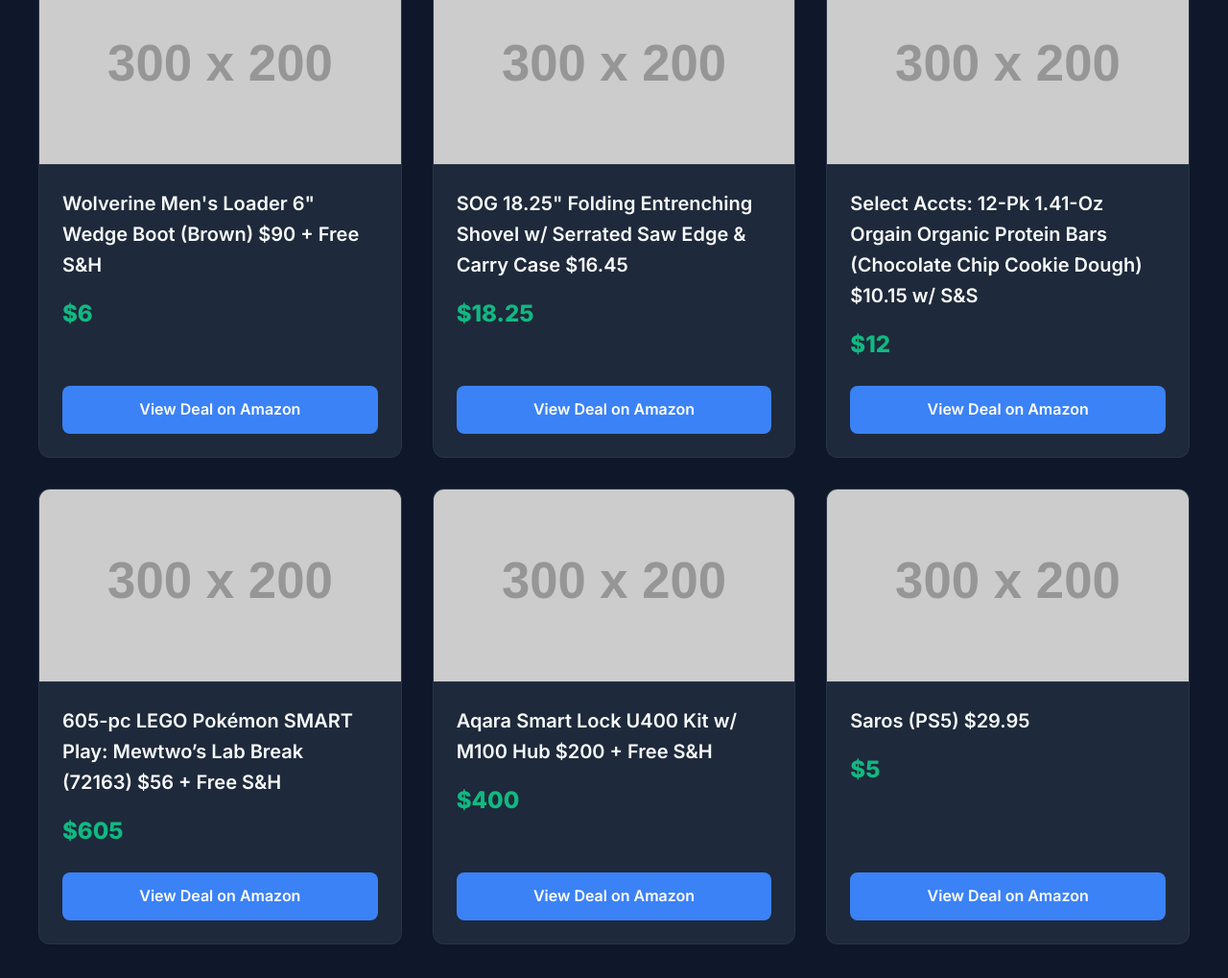
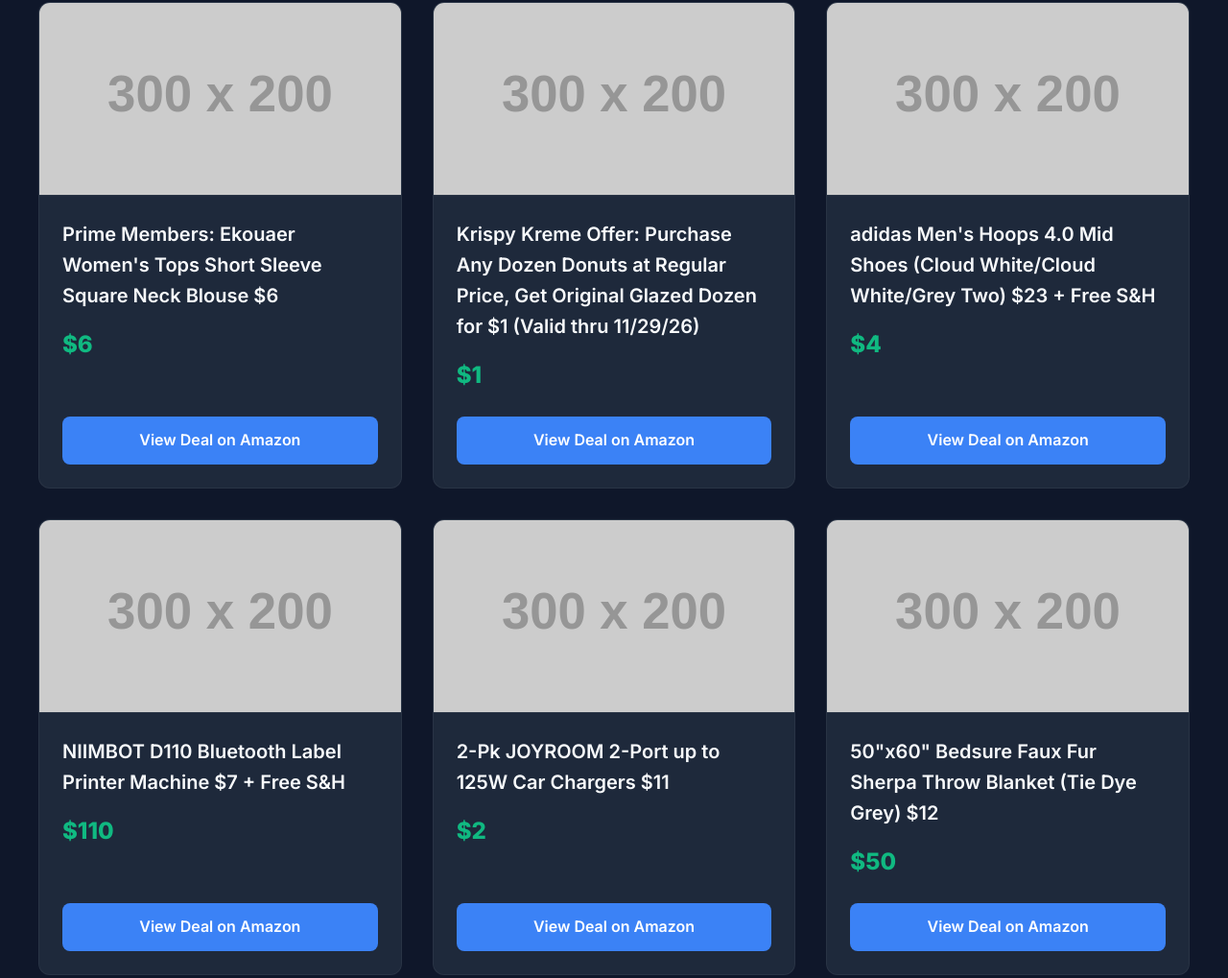
Before and after one commit to littlejosh1233/daily-deals, a plain HTML site: page docs/index.html in a window 1280 px wide. Shown: the part 1307-2326 px from the top of the page at 96% size. Drawn offline with Linux system fonts and the light colour scheme; placeholder pictures from the web are drawn by us.

Commit message:
Auto-update daily deals Wed 11/18/2026

```diff
--- a/docs/index.html
+++ b/docs/index.html
@@ -157,31 +157,95 @@
 
     <header>
         <h1>Daily Tech Deals</h1>
-        <p class="subtitle">The best, hand-picked PC parts and gaming gear. Updated November 17, 2026, 03:52 PM.</p>
+        <p class="subtitle">The best, hand-picked PC parts and gaming gear. Updated November 18, 2026, 03:55 PM.</p>
     </header>
 
     <div class="container">
 
         <div class="card">
-            <img src="https://via.placeholder.com/300x200?text=Top+Deal" alt="32-Pc Soyee Magnetic Tiles Building Blocks for Kids $11" class="card-img">
+            <img src="https://via.placeholder.com/300x200?text=Top+Deal" alt="ASUS TUF Gaming A16: 16" 165Hz FHD+, Ryzen 9 8940HX, RTX 5070, 16GB DDR5, 512GB SSD $1550 + Free S&H" class="card-img">
             <div class="card-content">
-                <h2 class="card-title">32-Pc Soyee Magnetic Tiles Building Blocks for Kids $11</h2>
+                <h2 class="card-title">ASUS TUF Gaming A16: 16" 165Hz FHD+, Ryzen 9 8940HX, RTX 5070, 16GB DDR5, 512GB SSD $1550 + Free S&H</h2>
                 <div class="card-price-row">
                     <div>
-                        <span class="price">$32</span>
+                        <span class="price">$16</span>
 
                     </div>
 
                 </div>
                 <!-- This links to the product using YOUR affiliate tag -->
-                <a href="https://slickdeals.net/f/20309691-magnetic-tiles-toddler-toys-magnetic-building-blocks-for-kids-educational-toys-for-boys-and-girls-9-99?utm_source=rss&utm_content=fp&utm_medium=RSS2?tag=little1233s-20" target="_blank" class="btn">View Deal on Amazon</a>
+                <a href="https://slickdeals.net/f/20331936-asus-tuf-gaming-a16-16-165hz-fhd-ryzen-9-8940hx-rtx-5070-16gb-ddr5-512gb-ssd-1549-99?utm_source=rss&utm_content=fp&utm_medium=RSS2?tag=little1233s-20" target="_blank" class="btn">View Deal on Amazon</a>
             </div>
         </div>
 
         <div class="card">
-            <img src="https://via.placeholder.com/300x200?text=Top+Deal" alt="Red Dead Redemption 2 (PS4 or Xbox One) $15" class="card-img">
+            <img src="https://via.placeholder.com/300x200?text=Top+Deal" alt="Days Gone (PS4) $20 + Free S&H" class="card-img">
             <div class="card-content">
-                <h2 class="card-title">Red Dead Redemption 2 (PS4 or Xbox One) $15</h2>
+                <h2 class="card-title">Days Gone (PS4) $20 + Free S&H</h2>
+                <div class="card-price-row">
+                    <div>
+                        <span class="price">$4</span>
+
+                    </div>
+
+                </div>
+                <!-- This links to the product using YOUR affiliate tag -->
+                <a href="https://slickdeals.net/f/20317611-days-gone-playstation-4-19-99?utm_source=rss&utm_content=fp&utm_medium=RSS2?tag=little1233s-20" target="_blank" class="btn">View Deal on Amazon</a>
+            </div>
+        </div>
+
+        <div class="card">
+            <img src="https://via.placeholder.com/300x200?text=Top+Deal" alt="ClearSpace 86L Heavy Duty Moving Storage Bag w/ Lids: 8-Pk for $25; 6-Pk for $19.50 + Free S&H" class="card-img">
+            <div class="card-content">
+                <h2 class="card-title">ClearSpace 86L Heavy Duty Moving Storage Bag w/ Lids: 8-Pk for $25; 6-Pk for $19.50 + Free S&H</h2>
+                <div class="card-price-row">
+                    <div>
+                        <span class="price">$86</span>
+
+                    </div>
+
+                </div>
+                <!-- This links to the product using YOUR affiliate tag -->
+                <a href="https://slickdeals.net/f/20317254-clearspace-86l-heavy-duty-moving-storage-bag-w-lids-8-pk-for-25-6-pk-for-19-50-free-s-h?utm_source=rss&utm_content=fp&utm_medium=RSS2?tag=little1233s-20" target="_blank" class="btn">View Deal on Amazon</a>
+            </div>
+        </div>
+
+        <div class="card">
+            <img src="https://via.placeholder.com/300x200?text=Top+Deal" alt="Horizon Zero Dawn Remastered (PS5) $20" class="card-img">
+            <div class="card-content">
+                <h2 class="card-title">Horizon Zero Dawn Remastered (PS5) $20</h2>
+                <div class="card-price-row">
+                    <div>
+                        <span class="price">$5</span>
+
+                    </div>
+
+                </div>
+                <!-- This links to the product using YOUR affiliate tag -->
+                <a href="https://slickdeals.net/f/20317608-horizon-zero-dawn-remastered-playstation-5-19-99?utm_source=rss&utm_content=fp&utm_medium=RSS2?tag=little1233s-20" target="_blank" class="btn">View Deal on Amazon</a>
+            </div>
+        </div>
+
+        <div class="card">
+            <img src="https://via.placeholder.com/300x200?text=Top+Deal" alt="DeWALT 20V 5" Random Orbit Sander w/ 20V MAX 6Ah & 4Ah Batteries & Charger $199 + Free S&H" class="card-img">
+            <div class="card-content">
+                <h2 class="card-title">DeWALT 20V 5" Random Orbit Sander w/ 20V MAX 6Ah & 4Ah Batteries & Charger $199 + Free S&H</h2>
+                <div class="card-price-row">
+                    <div>
+                        <span class="price">$20</span>
+
+                    </div>
+
+                </div>
+                <!-- This links to the product using YOUR affiliate tag -->
+                <a href="https://slickdeals.net/f/20325414-dewalt-20-volt-lithium-ion-cordless-5-in-random-orbit-sander-with-20v-max-lithium-ion-6-0ah-and-4-0ah-batteries-and-charger-199?utm_source=rss&utm_content=fp&utm_medium=RSS2?tag=little1233s-20" target="_blank" class="btn">View Deal on Amazon</a>
+            </div>
+        </div>
+
+        <div class="card">
+            <img src="https://via.placeholder.com/300x200?text=Top+Deal" alt="DJI Mic Mini (2 TX + 1 RX) Wireless Lavalier Microphone System $59 + Free S&H" class="card-img">
+            <div class="card-content">
+                <h2 class="card-title">DJI Mic Mini (2 TX + 1 RX) Wireless Lavalier Microphone System $59 + Free S&H</h2>
                 <div class="card-price-row">
                     <div>
                         <span class="price">$2</span>
@@ -190,30 +254,14 @@
 
                 </div>
                 <!-- This links to the product using YOUR affiliate tag -->
-                <a href="https://slickdeals.net/f/20327652-red-dead-redemption-2-ps4-or-xbox-one-15?utm_source=rss&utm_content=fp&utm_medium=RSS2?tag=little1233s-20" target="_blank" class="btn">View Deal on Amazon</a>
+                <a href="https://slickdeals.net/f/20325426-59-dji-mic-mini-2-tx-1-rx-wireless-lavalier-microphone-system-at-amazon?utm_source=rss&utm_content=fp&utm_medium=RSS2?tag=little1233s-20" target="_blank" class="btn">View Deal on Amazon</a>
             </div>
         </div>
 
         <div class="card">
-            <img src="https://via.placeholder.com/300x200?text=Top+Deal" alt="LongBay Men's Indoor/Outdoor Memory Foam Slippers (Various Colors) $12.60" class="card-img">
+            <img src="https://via.placeholder.com/300x200?text=Top+Deal" alt="Prime Members: Ekouaer Women's Tops Short Sleeve Square Neck Blouse $6" class="card-img">
             <div class="card-content">
-                <h2 class="card-title">LongBay Men's Indoor/Outdoor Memory Foam Slippers (Various Colors) $12.60</h2>
-                <div class="card-price-row">
-                    <div>
-                        <span class="price">$12.60</span>
-
-                    </div>
-
-                </div>
-                <!-- This links to the product using YOUR affiliate tag -->
-                <a href="https://slickdeals.net/f/20323815-longbay-men-s-indoor-outdoor-memory-foam-slippers-sizes-7-14-various-colors-12-59-free-shipping-w-prime-or-on-35?utm_source=rss&utm_content=fp&utm_medium=RSS2?tag=little1233s-20" target="_blank" class="btn">View Deal on Amazon</a>
-            </div>
-        </div>
-
-        <div class="card">
-            <img src="https://via.placeholder.com/300x200?text=Top+Deal" alt="6-Ct Linkind Matter E12 RGB Smart LED Candelabra Bulbs $24 + Free S&H" class="card-img">
-            <div class="card-content">
-                <h2 class="card-title">6-Ct Linkind Matter E12 RGB Smart LED Candelabra Bulbs $24 + Free S&H</h2>
+                <h2 class="card-title">Prime Members: Ekouaer Women's Tops Short Sleeve Square Neck Blouse $6</h2>
                 <div class="card-price-row">
                     <div>
                         <span class="price">$6</span>
@@ -222,30 +270,62 @@
 
                 </div>
                 <!-- This links to the product using YOUR affiliate tag -->
-                <a href="https://slickdeals.net/f/20319996-6-count-linkind-matter-e12-rgb-smart-led-candelabra-bulbs-w-music-sync-voice-control-23-99-free-shipping-w-prime-or-on-35?utm_source=rss&utm_content=fp&utm_medium=RSS2?tag=little1233s-20" target="_blank" class="btn">View Deal on Amazon</a>
+                <a href="https://slickdeals.net/f/20326803-prime-members-ekouaer-women-s-tops-short-sleeve-square-neck-blouse-6?utm_source=rss&utm_content=fp&utm_medium=RSS2?tag=little1233s-20" target="_blank" class="btn">View Deal on Amazon</a>
             </div>
         </div>
 
         <div class="card">
-            <img src="https://via.placeholder.com/300x200?text=Top+Deal" alt="Lenovo IdeaPad Slim 3i Laptop: 15.3" 2K Touch IPS, Core 7 350, 16GB RAM, 256GB SSD $630 + Free S&H" class="card-img">
+            <img src="https://via.placeholder.com/300x200?text=Top+Deal" alt="Krispy Kreme Offer: Purchase Any Dozen Donuts at Regular Price, Get Original Glazed Dozen for $1 (Valid thru 11/29/26)" class="card-img">
             <div class="card-content">
-                <h2 class="card-title">Lenovo IdeaPad Slim 3i Laptop: 15.3" 2K Touch IPS, Core 7 350, 16GB RAM, 256GB SSD $630 + Free S&H</h2>
+                <h2 class="card-title">Krispy Kreme Offer: Purchase Any Dozen Donuts at Regular Price, Get Original Glazed Dozen for $1 (Valid thru 11/29/26)</h2>
                 <div class="card-price-row">
                     <div>
-                        <span class="price">$3</span>
+                        <span class="price">$1</span>
 
                     </div>
 
                 </div>
                 <!-- This links to the product using YOUR affiliate tag -->
-                <a href="https://slickdeals.net/f/20324937-lenovo-ideapad-slim-3i-laptop-15-3-2k-touch-ips-core-7-350-16gb-ram-256gb-ssd-630-free-s-h?utm_source=rss&utm_content=fp&utm_medium=RSS2?tag=little1233s-20" target="_blank" class="btn">View Deal on Amazon</a>
+                <a href="https://slickdeals.net/f/20333499-buy-a-dozen-krispy-kreme-doughnuts-get-another-dozen-for-1?utm_source=rss&utm_content=fp&utm_medium=RSS2?tag=little1233s-20" target="_blank" class="btn">View Deal on Amazon</a>
             </div>
         </div>
 
         <div class="card">
-            <img src="https://via.placeholder.com/300x200?text=Top+Deal" alt="(Prime Members) 2-Pc Astercook Bamboo Cutting Board Set from $10 + Free S&H" class="card-img">
+            <img src="https://via.placeholder.com/300x200?text=Top+Deal" alt="adidas Men's Hoops 4.0 Mid Shoes (Cloud White/Cloud White/Grey Two) $23 + Free S&H" class="card-img">
             <div class="card-content">
-                <h2 class="card-title">(Prime Members) 2-Pc Astercook Bamboo Cutting Board Set from $10 + Free S&H</h2>
+                <h2 class="card-title">adidas Men's Hoops 4.0 Mid Shoes (Cloud White/Cloud White/Grey Two) $23 + Free S&H</h2>
+                <div class="card-price-row">
+                    <div>
+                        <span class="price">$4</span>
+
+                    </div>
+
+                </div>
+                <!-- This links to the product using YOUR affiliate tag -->
+                <a href="https://slickdeals.net/f/20331204-adidas-men-s-hoops-mid-classic-shoes-cloud-white-cloud-white-grey-two-23?utm_source=rss&utm_content=fp&utm_medium=RSS2?tag=little1233s-20" target="_blank" class="btn">View Deal on Amazon</a>
+            </div>
+        </div>
+
+        <div class="card">
+            <img src="https://via.placeholder.com/300x200?text=Top+Deal" alt="NIIMBOT D110 Bluetooth Label Printer Machine $7 + Free S&H" class="card-img">
+            <div class="card-content">
+                <h2 class="card-title">NIIMBOT D110 Bluetooth Label Printer Machine $7 + Free S&H</h2>
+                <div class="card-price-row">
+                    <div>
+                        <span class="price">$110</span>
+
+                    </div>
+
+                </div>
+                <!-- This links to the product using YOUR affiliate tag -->
+                <a href="https://slickdeals.net/f/20324082-niimbot-d110-d11-h-bluetooth-thermal-label-maker-7-free-s-h?utm_source=rss&utm_content=fp&utm_medium=RSS2?tag=little1233s-20" target="_blank" class="btn">View Deal on Amazon</a>
+            </div>
+        </div>
+
+        <div class="card">
+            <img src="https://via.placeholder.com/300x200?text=Top+Deal" alt="2-Pk JOYROOM 2-Port up to 125W Car Chargers $11" class="card-img">
+            <div class="card-content">
+                <h2 class="card-title">2-Pk JOYROOM 2-Port up to 125W Car Chargers $11</h2>
                 <div class="card-price-row">
                     <div>
                         <span class="price">$2</span>
@@ -254,103 +334,23 @@
 
                 </div>
                 <!-- This links to the product using YOUR affiliate tag -->
-                <a href="https://slickdeals.net/f/20327067-prime-2-piece-astercook-bamboo-cutting-board-set-9-99-more-free-shipping?utm_source=rss&utm_content=fp&utm_medium=RSS2?tag=little1233s-20" target="_blank" class="btn">View Deal on Amazon</a>
+                <a href="https://slickdeals.net/f/20327688-prime-members-2-pk-joyroom-2-port-up-to-125w-car-charger-10-98-free-shipping?utm_source=rss&utm_content=fp&utm_medium=RSS2?tag=little1233s-20" target="_blank" class="btn">View Deal on Amazon</a>
             </div>
         </div>
 
         <div class="card">
-            <img src="https://via.placeholder.com/300x200?text=Top+Deal" alt="Wolverine Men's Loader 6" Wedge Boot (Brown) $90 + Free S&H" class="card-img">
+            <img src="https://via.placeholder.com/300x200?text=Top+Deal" alt="50"x60" Bedsure Faux Fur Sherpa Throw Blanket (Tie Dye Grey) $12" class="card-img">
             <div class="card-content">
-                <h2 class="card-title">Wolverine Men's Loader 6" Wedge Boot (Brown) $90 + Free S&H</h2>
+                <h2 class="card-title">50"x60" Bedsure Faux Fur Sherpa Throw Blanket (Tie Dye Grey) $12</h2>
                 <div class="card-price-row">
                     <div>
-                        <span class="price">$6</span>
+                        <span class="price">$50</span>
 
                     </div>
 
                 </div>
                 <!-- This links to the product using YOUR affiliate tag -->
-                <a href="https://slickdeals.net/f/20293098-wolverine-men-s-loader-6-wedge-boot-brown-90-free-shipping?utm_source=rss&utm_content=fp&utm_medium=RSS2?tag=little1233s-20" target="_blank" class="btn">View Deal on Amazon</a>
-            </div>
-        </div>
-
-        <div class="card">
-            <img src="https://via.placeholder.com/300x200?text=Top+Deal" alt="SOG 18.25" Folding Entrenching Shovel w/ Serrated Saw Edge & Carry Case $16.45" class="card-img">
-            <div class="card-content">
-                <h2 class="card-title">SOG 18.25" Folding Entrenching Shovel w/ Serrated Saw Edge & Carry Case $16.45</h2>
-                <div class="card-price-row">
-                    <div>
-                        <span class="price">$18.25</span>
-
-                    </div>
-
-                </div>
-                <!-- This links to the product using YOUR affiliate tag -->
-                <a href="https://slickdeals.net/f/20326668-16-47-sog-18-25-folding-entrenching-shovel-w-serrated-saw-edge-carry-case-at-amazon?utm_source=rss&utm_content=fp&utm_medium=RSS2?tag=little1233s-20" target="_blank" class="btn">View Deal on Amazon</a>
-            </div>
-        </div>
-
-        <div class="card">
-            <img src="https://via.placeholder.com/300x200?text=Top+Deal" alt="Select Accts: 12-Pk 1.41-Oz Orgain Organic Protein Bars (Chocolate Chip Cookie Dough) $10.15 w/ S&S" class="card-img">
-            <div class="card-content">
-                <h2 class="card-title">Select Accts: 12-Pk 1.41-Oz Orgain Organic Protein Bars (Chocolate Chip Cookie Dough) $10.15 w/ S&S</h2>
-                <div class="card-price-row">
-                    <div>
-                        <span class="price">$12</span>
-
-                    </div>
-
-                </div>
-                <!-- This links to the product using YOUR affiliate tag -->
-                <a href="https://slickdeals.net/f/20320539-sns-ac-10-17-or-8-72-12-pk-1-41-oz-orgain-organic-protein-bars-chocolate-chip-cookie-dough-at-amazon-84-8-each?utm_source=rss&utm_content=fp&utm_medium=RSS2?tag=little1233s-20" target="_blank" class="btn">View Deal on Amazon</a>
-            </div>
-        </div>
-
-        <div class="card">
-            <img src="https://via.placeholder.com/300x200?text=Top+Deal" alt="605-pc LEGO Pokémon SMART Play: Mewtwo’s Lab Break (72163) $56 + Free S&H" class="card-img">
-            <div class="card-content">
-                <h2 class="card-title">605-pc LEGO Pokémon SMART Play: Mewtwo’s Lab Break (72163) $56 + Free S&H</h2>
-                <div class="card-price-row">
-                    <div>
-                        <span class="price">$605</span>
-
-                    </div>
-
-                </div>
-                <!-- This links to the product using YOUR affiliate tag -->
-                <a href="https://slickdeals.net/f/20313165-605-pcs-lego-pok-mon-smart-play-mewtwo-s-lab-break-72163-55-99-free-s-h-at-target?utm_source=rss&utm_content=fp&utm_medium=RSS2?tag=little1233s-20" target="_blank" class="btn">View Deal on Amazon</a>
-            </div>
-        </div>
-
-        <div class="card">
-            <img src="https://via.placeholder.com/300x200?text=Top+Deal" alt="Aqara Smart Lock U400 Kit w/ M100 Hub $200 + Free S&H" class="card-img">
-            <div class="card-content">
-                <h2 class="card-title">Aqara Smart Lock U400 Kit w/ M100 Hub $200 + Free S&H</h2>
-                <div class="card-price-row">
-                    <div>
-                        <span class="price">$400</span>
-
-                    </div>
-
-                </div>
-                <!-- This links to the product using YOUR affiliate tag -->
-                <a href="https://slickdeals.net/f/20320323-aqara-uwb-smart-lock-u400-kit-with-m100-hub-matter-thread-wifi-apple-home-key-fingerprint-rechargeable-battery-black-199-99?utm_source=rss&utm_content=fp&utm_medium=RSS2?tag=little1233s-20" target="_blank" class="btn">View Deal on Amazon</a>
-            </div>
-        </div>
-
-        <div class="card">
-            <img src="https://via.placeholder.com/300x200?text=Top+Deal" alt="Saros (PS5) $29.95" class="card-img">
-            <div class="card-content">
-                <h2 class="card-title">Saros (PS5) $29.95</h2>
-                <div class="card-price-row">
-                    <div>
-                        <span class="price">$5</span>
-
-                    </div>
-
-                </div>
-                <!-- This links to the product using YOUR affiliate tag -->
-                <a href="https://slickdeals.net/f/20328606-saros-playstation-5-29-97?utm_source=rss&utm_content=fp&utm_medium=RSS2?tag=little1233s-20" target="_blank" class="btn">View Deal on Amazon</a>
+                <a href="https://slickdeals.net/f/20328354-50-x60-bedsure-gentlesoft-fluffy-faux-fur-throw-blanket-w-sherpa-fleece-grey-11-99-free-shipping-w-prime-or-on-35?utm_source=rss&utm_content=fp&utm_medium=RSS2?tag=little1233s-20" target="_blank" class="btn">View Deal on Amazon</a>
             </div>
         </div>
 
```
